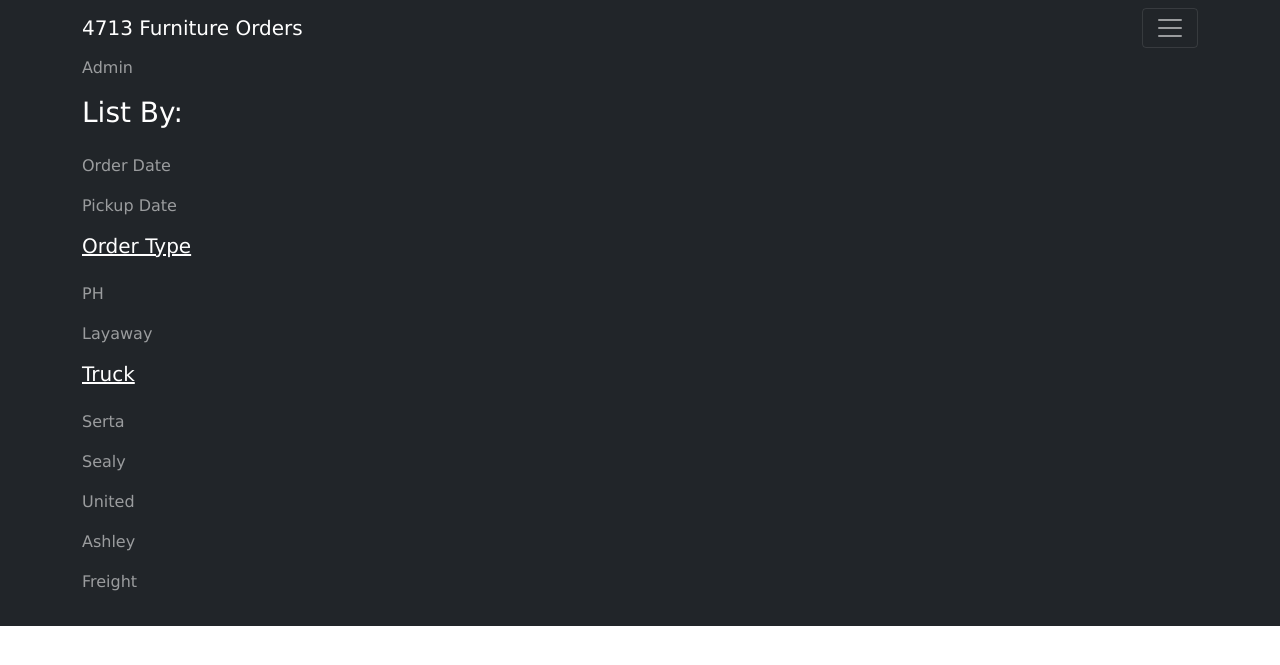
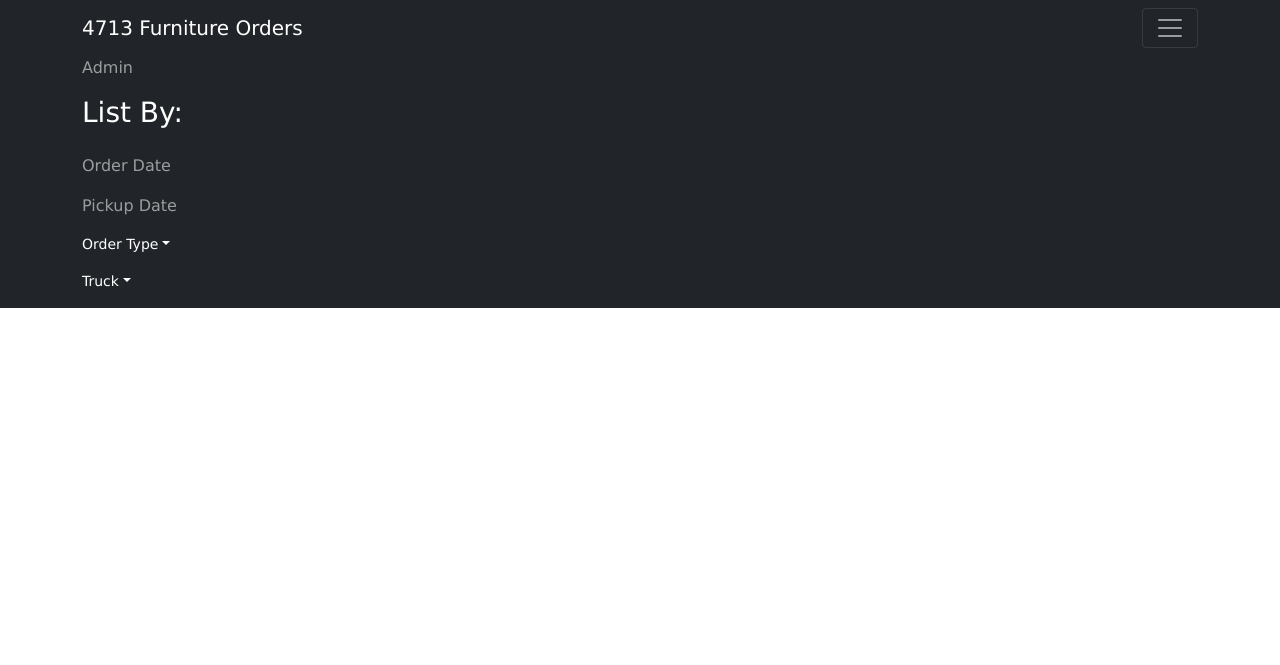
Before and after one commit to Murphy972/pricehold_db, a Django app: page /home/truck-ashley in a window 1280 px wide, after a click that opens the changed part. Shown: the top 665 px of the page. Run offline with Django 3.2, Linux system fonts and the light colour scheme; data that the repository does not hold is empty; some libraries are stand-ins or nearby versions; some web fonts are replaced.

Commit message:
Navbar optmisation for smaller screens

```diff
--- a/home/templates/base.html
+++ b/home/templates/base.html
@@ -53,50 +53,35 @@
                         <li class="nav-item">
                           <a class="nav-link" aria-current="page" href="{% url 'admin:index' %}">Admin</a>
                         </li>
-                        <li class="nav-item">
-                          <a class="nav-link active strong" aria-current="page" href="#"><h3>List By:</h3></a>
+                            <li class="nav-item">
+                              <a class="nav-link active strong" aria-current="page" href="#"><h3>List By:</h3></a>
+                            </li>
+                            <li class="nav-item">
+                              <a class="nav-link col-auto" href="{% url 'home' %}">Order Date</a>
+                              <a class="nav-link col-auto" href="{% url 'pickup_date' %}">Pickup Date</a>
+                            </li>
                         </li>
-                        <li class="nav-item">
-                          <a class="nav-link" href="{% url 'home' %}">Order Date</a>
+
+                        <li class="nav-item dropdown">
+                              <a class="nav-link dropdown-toggle dropdown-header active" href="#" id="dropdown03" data-bs-toggle="dropdown" aria-expanded="false">Order Type</a>
+                              <ul class="dropdown-menu" aria-labelledby="dropdown03">
+                                     <ul class="navbar-nav me-auto mb-2 mb-md-0">
+                                         <li><a class="dropdown-item" aria-current="page" href="{% url 'by_ph' %}">PH</a></li>
+                                         <li><a class="dropdown-item" aria-current="page" href="{% url 'by_layaway' %}">Layaway</a></li>
+                                     </ul>
+                              </ul>
                         </li>
-                        <li class="nav-item">
-                          <a class="nav-link" href="{% url 'pickup_date' %}">Pickup Date</a>
+
+                        <li class="nav-item dropdown">
+                          <a class="nav-link dropdown-toggle dropdown-header active" href="#" id="dropdown03" data-bs-toggle="dropdown" aria-expanded="false">Truck</a>
+                                 <ul class="dropdown-menu">
+                                     <li><a class="dropdown-item" aria-current="page" href="{% url 'truck_serta' %}">Serta</a></li>
+                                     <li><a class="dropdown-item" aria-current="page" href="{% url 'truck_sealy' %}">Sealy</a></li>
+                                     <li><a class="dropdown-item" aria-current="page" href="{% url 'truck_united' %}">United</a></li>
+                                     <li><a class="dropdown-item" aria-current="page" href="{% url 'truck_ashley' %}">Ashley</a></li>
+                                     <li><a class="dropdown-item" aria-current="page" href="{% url 'truck_freight' %}">Freight</a></li>
+                                 </ul>
                         </li>
-                        <li class="nav-item">
-                          <a class="nav-link active" href="#"><h5><u>Order Type</u></h5></a>
-                        </li>
-                          <div class="collapse navbar-collapse" id="navbarCollapse">
-                                 <ul class="navbar-nav me-auto mb-2 mb-md-0">
-                                     <li class="nav-item">
-                                         <a class="nav-link" aria-current="page" href="{% url 'by_ph' %}">PH</a>
-                                     </li>
-                                     <li class="nav-item">
-                                         <a class="nav-link" aria-current="page" href="{% url 'by_layaway' %}">Layaway</a>
-                                     </li>
-                                 </ul>
-                              </div>
-                        <li class="nav-item active">
-                          <a class="nav-link active" href="#"><h5><u>Truck</u></h5></a>
-                        </li>
-                              <div class="collapse navbar-collapse" id="navbarCollapse">
-                                 <ul class="navbar-nav me-auto pb-3 mb-md-0">
-                                     <li class="nav-item">
-                                         <a class="nav-link" aria-current="page" href="{% url 'truck_serta' %}">Serta</a>
-                                     </li>
-                                     <li class="nav-item">
-                                         <a class="nav-link" aria-current="page" href="{% url 'truck_sealy' %}">Sealy</a>
-                                     </li>
-                                     <li class="nav-item">
-                                         <a class="nav-link" aria-current="page" href="{% url 'truck_united' %}">United</a>
-                                     </li>
-                                     <li class="nav-item">
-                                         <a class="nav-link" aria-current="page" href="{% url 'truck_ashley' %}">Ashley</a>
-                                     </li>
-                                     <li class="nav-item">
-                                         <a class="nav-link" aria-current="page" href="{% url 'truck_freight' %}">Freight</a>
-                                     </li>
-                                 </ul>
-                              </div>
 
                       </ul>
                     </div>
```
